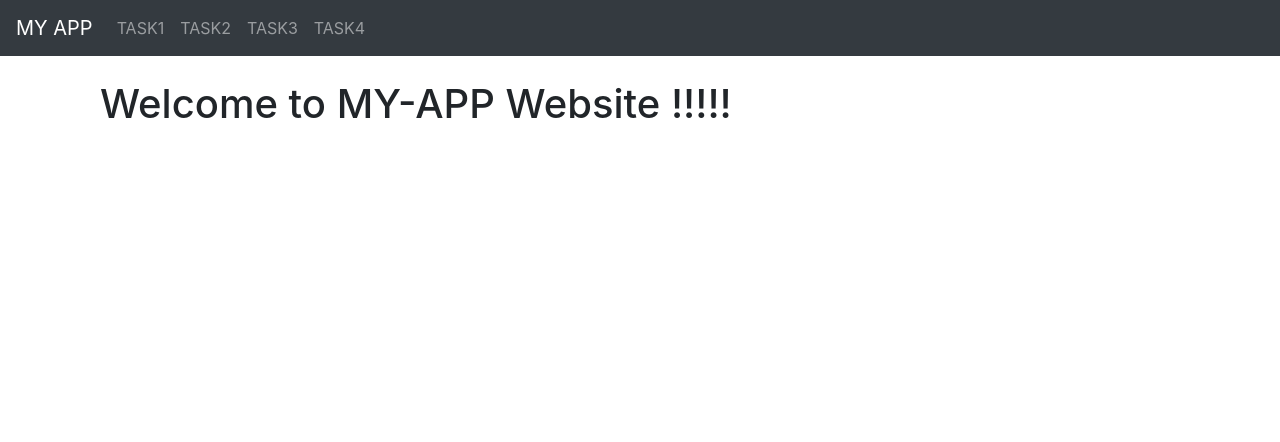
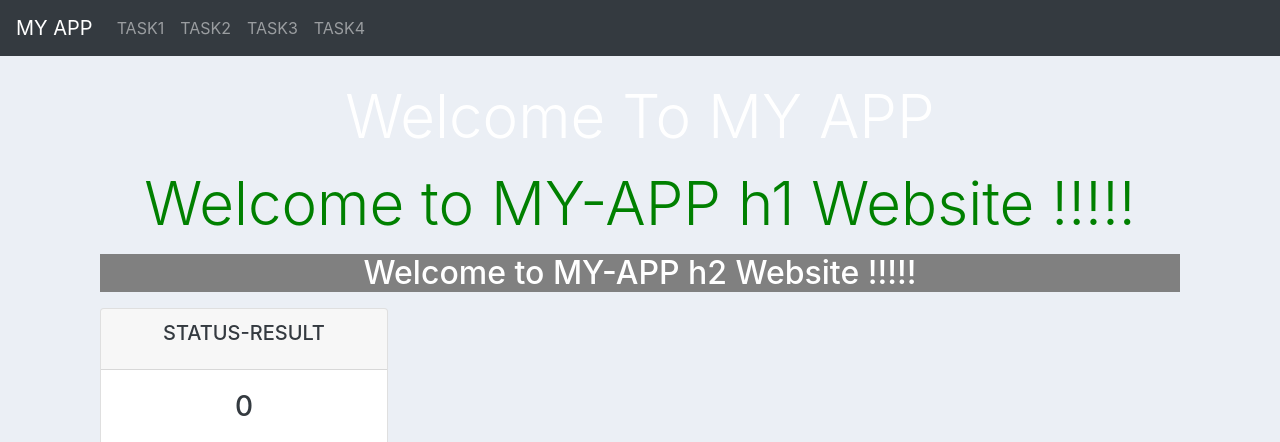
Before and after one commit to nitish-gautam/django-skeleton-project-demo, a Django app: template mysite/app/templates/app/home.html in a window 1280 px wide. Shown: the top 442 px of the page. Before the commit the page ends 118 px from the top, so only its background shows below. Run offline with Django 3.2, Linux system fonts and the light colour scheme; the template is opened without the code that fills it: most values are stand-ins (such as "Sample title", 1, 10 or a date in 2020); some libraries are stand-ins or nearby versions.

Commit message:
updated styling and html skeleton

```diff
--- a/mysite/app/static/css/custom.css
+++ b/mysite/app/static/css/custom.css
@@ -1,3 +1,22 @@
 body {
 	background-color: #ebeff5;
+  	text-align:center;
+  	color: blue;
 }
+
+h1 {
+	color: white;
+	font-weight: 300;
+	font-size: 60px;
+	line-height: 1.2;
+	margin-bottom: 15px;
+}
+
+h2 {
+  background-color: grey;
+  color: white;
+}
+
+.welcome-msg{
+	color: green;
+}
--- a/mysite/app/templates/app/base.html
+++ b/mysite/app/templates/app/base.html
@@ -1,3 +1,4 @@
+{% load static %}
 <!doctype html>
 <html lang="en">
   <head>
@@ -7,6 +8,8 @@
 
     <!-- Bootstrap CSS -->
     <link rel="stylesheet" href="https://stackpath.bootstrapcdn.com/bootstrap/4.4.1/css/bootstrap.min.css" integrity="sha384-Vkoo8x4CGsO3+Hhxv8T/Q5PaXtkKtu6ug5TOeNV6gBiFeWPGFN9MuhOf23Q9Ifjh" crossorigin="anonymous">
+
+    <link rel="stylesheet" type="text/css" href="{% static 'css/custom.css' %}">
 
     <title>MY APP TITLE</title>
   </head>
--- a/mysite/app/templates/app/home.html
+++ b/mysite/app/templates/app/home.html
@@ -3,15 +3,69 @@
 
 <!DOCTYPE html>
 <html lang="en">
+
+<header>
+    <h1>Welcome To MY APP</h1>
+ </header>
+
 <body>
-	<!-- Hi section -->
-	<section class="section">
-		<div class="container">
-			<h1 class="title">
-				Welcome to MY-APP Website !!!!!
-			</h1>
+	<div class="container">
+		<!-- Header h1 section -->
+		<section class="section">
+			<div class="container">
+				<h1 class="welcome-msg">
+					Welcome to MY-APP h1 Website !!!!!
+				</h1>
+			</div>
+		</section>
+
+		<!-- Header h2 section with box-->
+		<h2>
+			Welcome to MY-APP h2 Website !!!!!
+		</h2>
+
+		<!-- Status BOX ppresentation -->
+		<div class="row">
+			<div class="row justify-content-center mt-2">
+				<div class="col">
+					<div class="col-md-10">
+						<div class="card text-center text-dark  mb-2" style="width: 18rem"; id="current-ongoing-tasks">
+							<div class="card-header">
+								<h5 class="card-title">STATUS-RESULT</h5>
+							</div>
+							<div class="card-body">
+								<h3 class="card-title">{{0}}</h3>
+							</div>
+						</div>
+					</div>
+				</div>
+			</div>
 		</div>
-	</section>
+
+		<!-- Ecom style Product display -->
+		<div class="row">
+			<div class="col-lg-4">
+				<img class="thumbnail" src="imageURL">
+				<div class="box-element product">
+					<h6><strong>productName{{i}}</strong></h6>
+					<hr>
+					<button data-product="PROD-ID{{i}}" data-action="add" class="btn btn-outline-secondary add-btn update-cart">Add to Cart</button>
+					<a class="btn btn-outline-success" href="#">View</a>
+					<h4 style="display: inline-block; float: right"><strong>$22</strong></h4>
+				</div>
+			</div>
+			<div class="col-lg-4">
+				<img class="thumbnail" src="imageURL">
+					<div class="box-element product">
+						<h6><strong>productName</strong></h6>
+						<hr>
+						<button data-product="PROD-ID" data-action="add" class="btn btn-outline-secondary add-btn update-cart">Add to Cart</button>
+						<a class="btn btn-outline-success" href="#">View</a>
+						<h4 style="display: inline-block; float: right"><strong>$24</strong></h4>
+					</div>
+			</div>
+		</div>
+	</div>
 
    	<!-- Footer Section  -->
     <footer class="footer">
```
